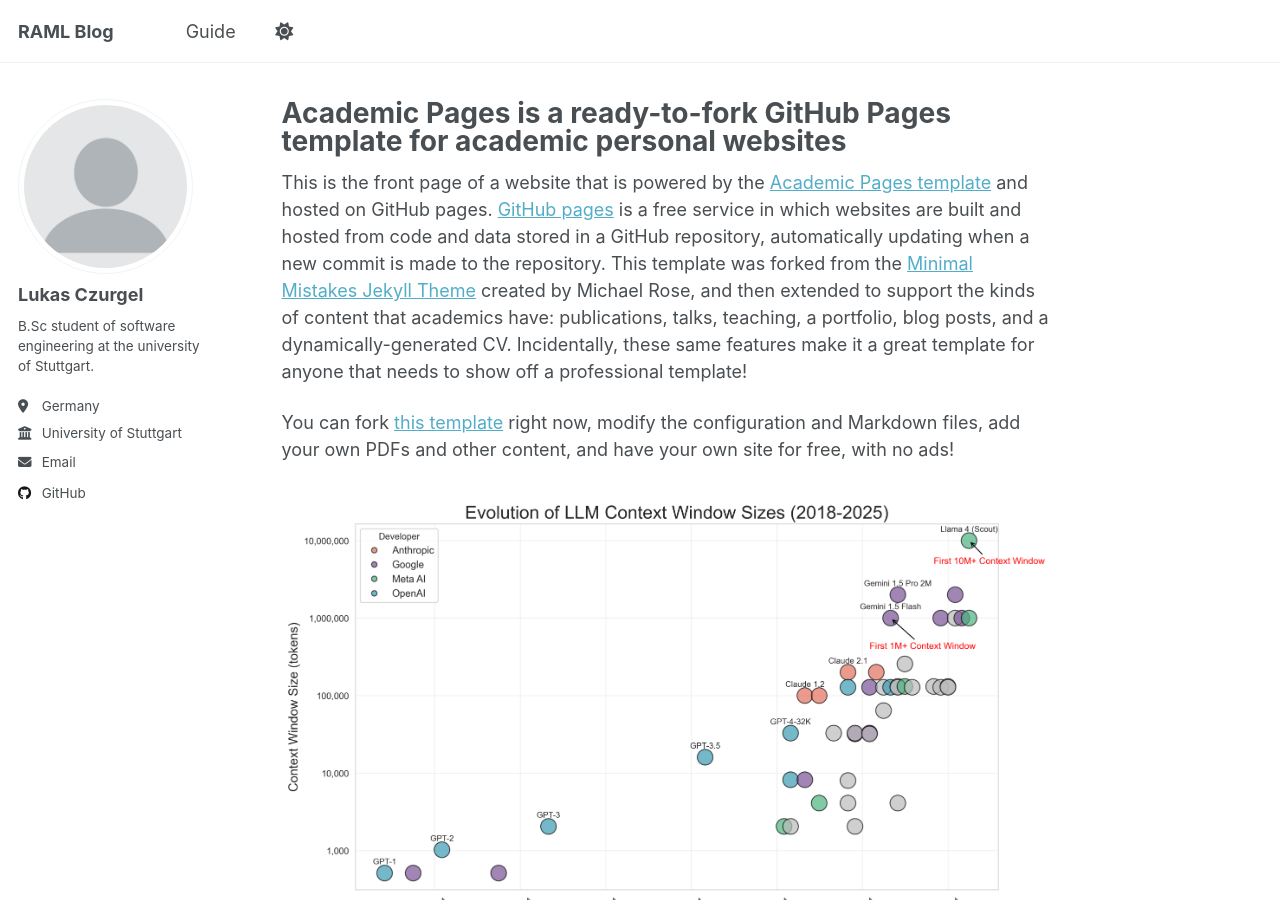
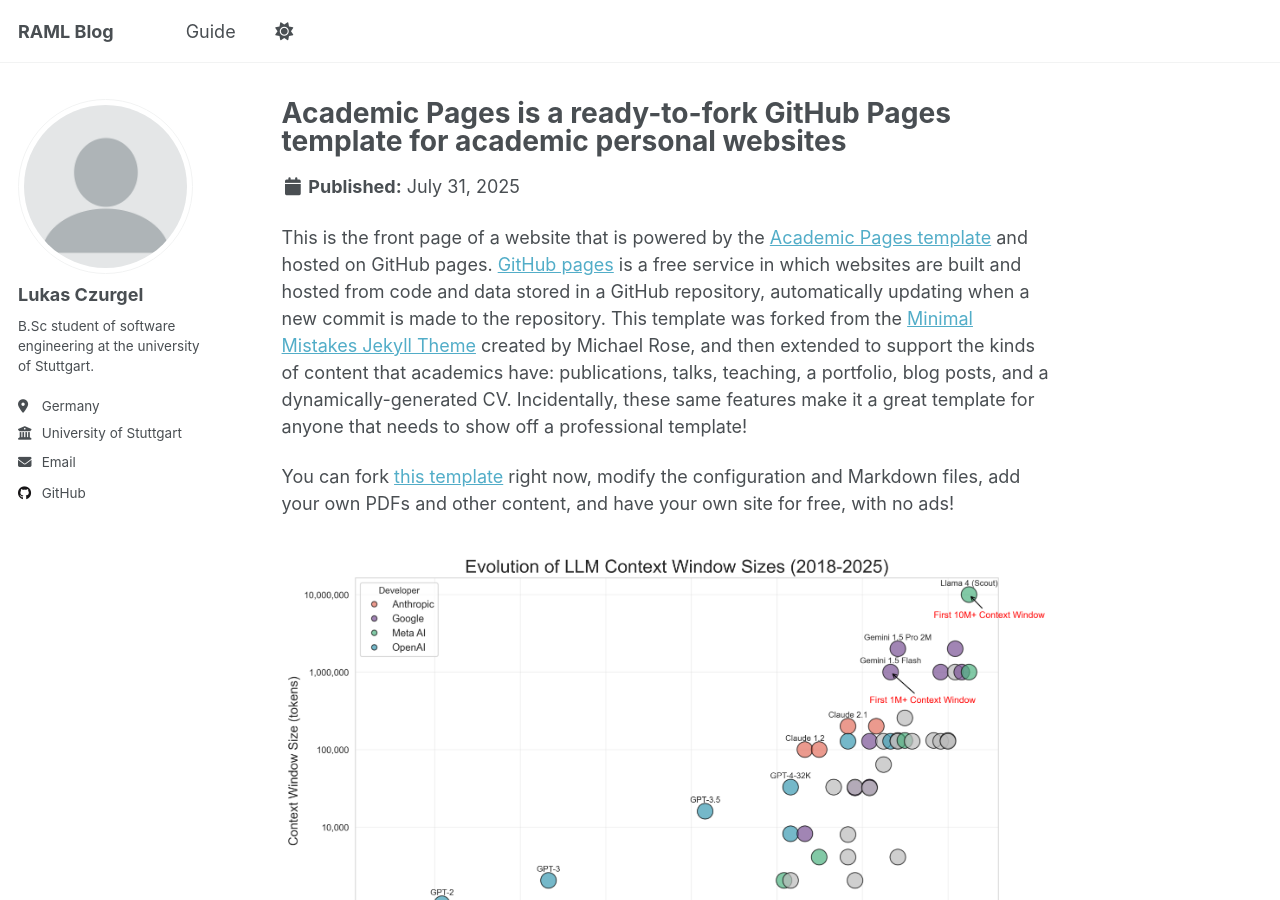
Before and after one commit to st156832/RAML-NeedleBench-Blog, a Jekyll site: the page built from _pages/about.md, in a window 1280 px wide and 900 px high. Built offline with Jekyll 4.4.1, drawn with Linux system fonts in a browser that asks for light colours; a script that is not in the unit is left out.

Commit message:
add publishing date

```diff
--- a/_pages/about.md
+++ b/_pages/about.md
@@ -2,6 +2,7 @@
 permalink: /
 title: "Academic Pages is a ready-to-fork GitHub Pages template for academic personal websites"
 author_profile: true
+date: 2025-07-31
 redirect_from:
   - /about/
   - /about.html
```
